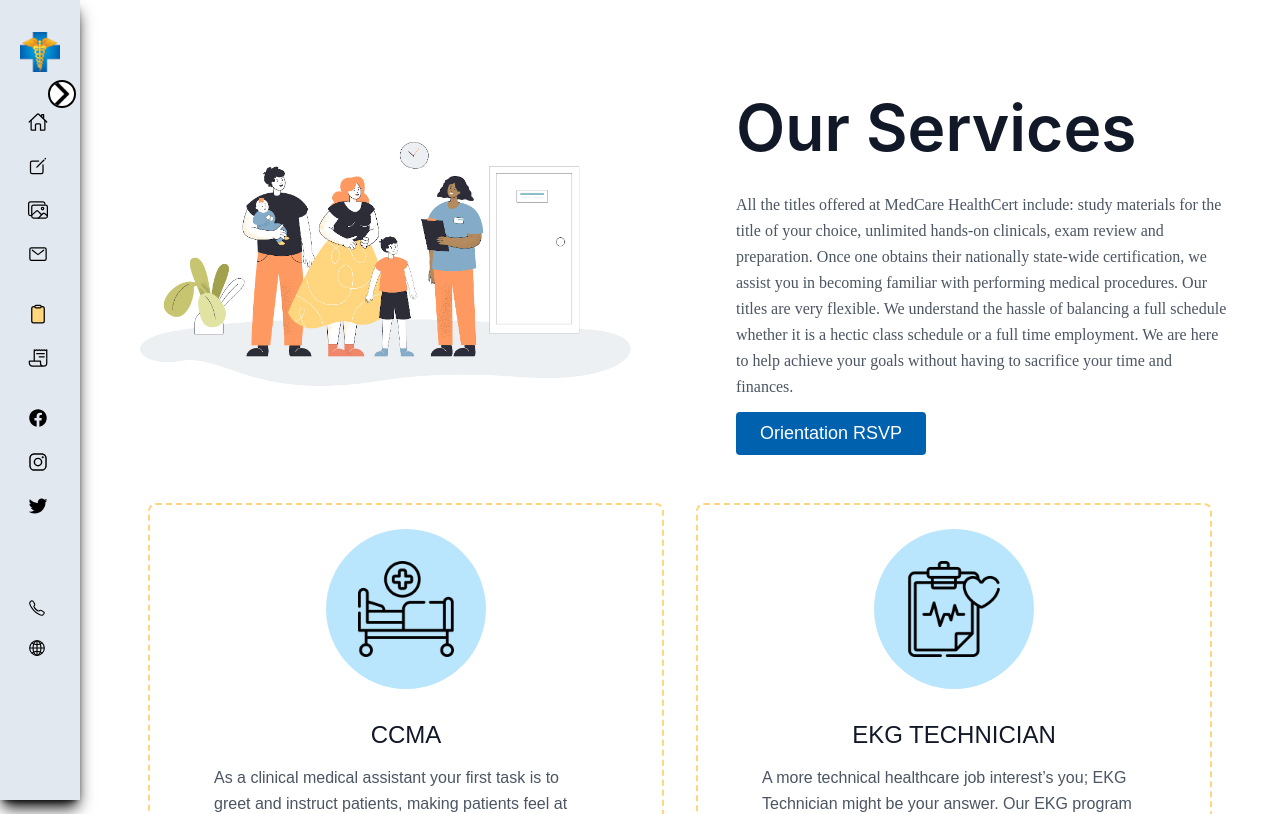
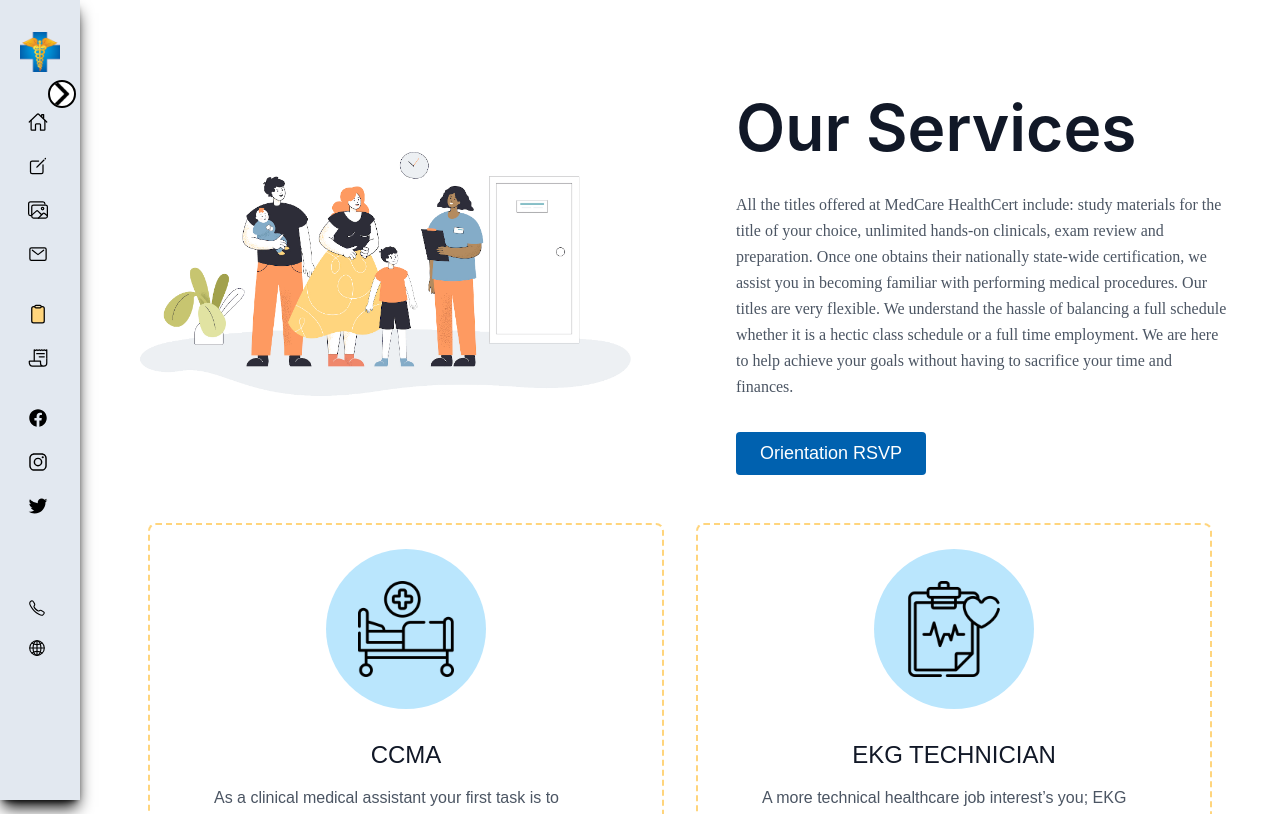
Before and after one commit to AnthonyC233/Medcare-Remodel, a React (Create React App) app: page /services in a window 1280 px wide. Shown: the top 814 px of the page. Built offline with nearby package versions, Linux system fonts and the light colour scheme; the HTML template or start-up script is replaced by a standard one.

Commit message:
Made changes to index css and headers and nav

```diff
--- a/src/components/Contact (Contact)/ContactForm.js
+++ b/src/components/Contact (Contact)/ContactForm.js
@@ -15,6 +15,28 @@
       // 639px | sm
       // sm:pl-0
 
+      // LANDSCAPE
+      // iPhoneSE | Landscape
+        iPhoneSE:pl-0
+
+      // iPhoneXR | Landscape
+        iPhoneXR:pl-0
+
+      // iPhone12Pro | Landscape
+        iPhone12Pro:pl-0
+
+      // Pixel5 | Landscape
+        Pixel5:pl-0
+
+      // SamsungS8 | Landscape
+        SamsungS8:pl-0
+
+      // SamsungS20Ultra | Landscape
+        SamsungS20Ultra:pl-0
+
+      // GalaxyFold
+        GalaxyFold:pl-0
+
       ">
         <iframe src="https://www.google.com/maps/embed?pb=!1m18!1m12!1m3!1d911.9168126062208!2d-83.99714321683736!3d33.95613758970722!2m3!1f0!2f0!3f0!3m2!1i1024!2i768!4f13.1!3m3!1m2!1s0x88f5be8c90036d15%3A0x68c57d7744061e4d!2sMedCare%20HealthCert!5e0!3m2!1sen!2sus!4v1657239802942!5m2!1sen!2sus" width="600" height="450" allowfullscreen="" loading="lazy" referrerpolicy="no-referrer-when-downgrade"></iframe>
       </div>
--- a/src/components/Grid (Services)/serviceHeader.js
+++ b/src/components/Grid (Services)/serviceHeader.js
@@ -128,28 +128,32 @@
             className="
 
           // Base
-          flex justify-center relative
+          flex justify-center relative mt-5
 
           // 639px | sm
             sm:items-center sm:w-fit
 
+          /// PHONES | VERTICAL
+          // iPhoneSEH | Vertical
+            iPhoneSEH:mt-5
+
           // iPhoneXR | Vertical
-            iPhoneXRH:w-fit
+            iPhoneXRH:w-fit iPhoneXRH:mt-7
 
           // iPhone12Pro | Vertical
-            iPhone12ProH:w-fit
+            iPhone12ProH:w-fit iPhone12ProH:mt-7
 
           // Pixel5 | Vertical
-            Pixel5H:w-fit
+            Pixel5H:w-fit Pixel5H:mt-7
 
           // SamsungS8 | Vertical
-            SamsungS8H:w-fit
+            SamsungS8H:w-fit SamsungS8H:mt-7
 
           // SamsungS20Ultra | Vertical
-            SamsungS20UltraH:w-fit
+            SamsungS20UltraH:w-fit SamsungS20UltraH:mt-7
 
           // GalaxyFold | Vertical
-          GalaxyFoldH:w-fit
+          GalaxyFoldH:w-fit GalaxyFoldH:mt-7
 
 
           "
--- a/src/components/Header (Contact)/Header.js
+++ b/src/components/Header (Contact)/Header.js
@@ -13,7 +13,7 @@
       // Base
       container mx-auto flex flex-row lg:flex-col items-center
 
-      pl-32 pt-20 pr-12
+      pl-32 pt-10 pr-12
 
       sm:pl-12
       sm:pt-32
@@ -37,6 +37,24 @@
       GalaxyFoldH:pt-10
 
 
+      // PHONES | VERTICAL
+      // iPhoneSEH | Horizontal
+      iPhoneSEH:mb-16
+
+      // iPhoneXRH | Vertical
+      iPhoneXRH:mb-16
+
+      // iPhone12ProH | Vertical
+      iPhone12ProH:mb-16
+
+      //Pixel5H | Vertical
+      Pixel5H:mb-16
+
+      // SamsungS8H | Vertical
+      SamsungS8H:mb-16
+
+      // SamsungS20UltraH | Vertical
+      SamsungS20UltraH:mb-16
 
 
 "
@@ -51,11 +69,33 @@
       // 1535px | 2xl
         2xl:mb-0
 
-      // iPhoneXR | Vertical
+
+      // VERTICAL
+      // iPhoneXRH | Vertical
         iPhoneXRH:pb-9
 
-      // SamsungS20Ultra | Vertical
+      // SamsungS20UltraH | Vertical
         SamsungS20UltraH:pb-14
+
+
+      // LANDSCAPE
+      // iPhoneSE | Landscape
+        iPhoneSE:hidden
+
+      // iPhoneXR | Landscape
+        iPhoneXR:hidden
+
+      // iPhone12Pro | Landscape
+        iPhone12Pro:hidden
+
+      // Pixel5 | Landscape
+        Pixel5:hidden
+
+      // SamsungS8 | Landscape
+        SamsungS8:hidden
+
+      // SamsungS20Ultra | Landscape
+        SamsungS20Ultra:hidden
 
       "
       >
@@ -120,32 +160,38 @@
         <p className="mb-3 leading-relaxed font-['Mingzat'] overflow-hidden">
         Have any questions for us? If you're interested in our program and or have any remarks or concerns, let us know! Our Team will get back to you as soon as possible.
         </p>
+
+        {/* Button Div */}
         <div
           className="
 
         // Base
-        flex justify-center relative
+        flex justify-center relative mt-5
 
         // 639px | sm
           sm:items-center sm:w-fit
 
+        // PHONES | VERTICAL
+        // iPhoneSEH | Vertical
+          iPhoneSEH:mt-5
+
         // iPhoneXR | Vertical
-          iPhoneXRH:w-fit
+          iPhoneXRH:w-fit iPhoneXRH:mt-7
 
         // iPhone12Pro | Vertical
-          iPhone12ProH:w-fit
+          iPhone12ProH:w-fit iPhone12ProH:mt-7
 
         // Pixel5 | Vertical
-          Pixel5H:w-fit
+          Pixel5H:w-fit Pixel5H:mt-7
 
         // SamsungS8 | Vertical
-          SamsungS8H:w-fit
+          SamsungS8H:w-fit SamsungS8H:mt-7
 
         // SamsungS20Ultra | Vertical
-          SamsungS20UltraH:w-fit
+          SamsungS20UltraH:w-fit SamsungS20UltraH:mt-7
 
         // GalaxyFold | Vertical
-        GalaxyFoldH:w-fit
+        GalaxyFoldH:w-fit GalaxyFoldH:mt-7
 
 
         "
@@ -155,7 +201,12 @@
             target="_blank"
             rel="noreferrer"
           >
-            <button className="inline-flex text-white bg-galleryButton border-0 py-2 px-6 focus:outline-none hover:bg-blue-400 rounded text-lg">
+            <button className="
+
+            // Base
+            inline-flex text-white bg-galleryButton border-0 py-2 px-6 focus:outline-none hover:bg-blue-400 rounded text-lg
+
+            ">
               Orientation RSVP
             </button>
           </a>
--- a/src/components/Info (Contact)/contactInfo.js
+++ b/src/components/Info (Contact)/contactInfo.js
@@ -12,6 +12,7 @@
             <div class="
 
             // Base
+            // OVERFLOW PROBLEM IS `container`
                 container pl-5 pr-20 pt-10 pb-24 flex flex-wrap justify-center ml-16
 
             // 1023px | lg
--- a/src/index.css
+++ b/src/index.css
@@ -25,5 +25,5 @@
   /*  MedCare HealthCert Font */
   font-family: 'M PLUS Rounded 1c', 'Arial Narrow Bold', sans-serif;
 
-  overflow-x: hidden;
+  /* overflow-x: hidden; */
 }
```
Also changed, not shown: src/components/Header/Nav.js (line endings or trailing spaces).
